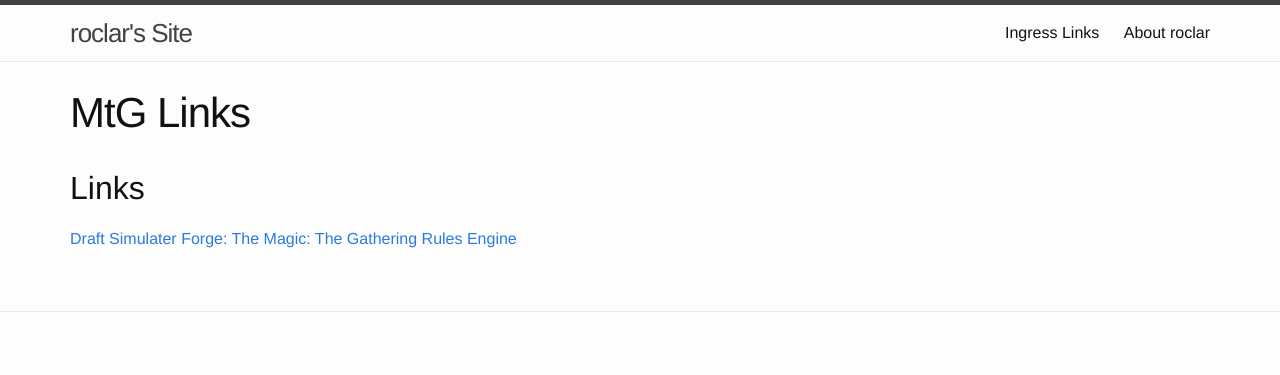
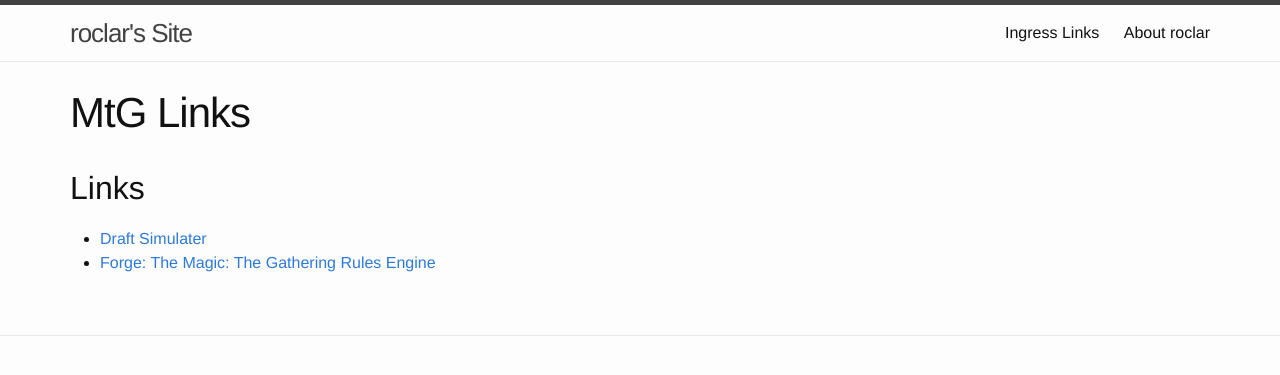
Before and after one commit to roclar/roclar.github.io, a Jekyll site: the page built from MtGLinks.md, in a window 1280 px wide. Shown: the top 375 px of the page. Built offline with Jekyll 4.4.1, drawn with Linux system fonts in a browser that asks for light colours.

Commit message:
Made list

```diff
--- a/MtGLinks.md
+++ b/MtGLinks.md
@@ -6,5 +6,5 @@ weight: 10
 
 ## Links
 
-[Draft Simulater](https://draftsim.com/)
-[Forge: The Magic: The Gathering Rules Engine](https://card-forge.github.io/forge/)
+* [Draft Simulater](https://draftsim.com/)
+* [Forge: The Magic: The Gathering Rules Engine](https://card-forge.github.io/forge/)
```
